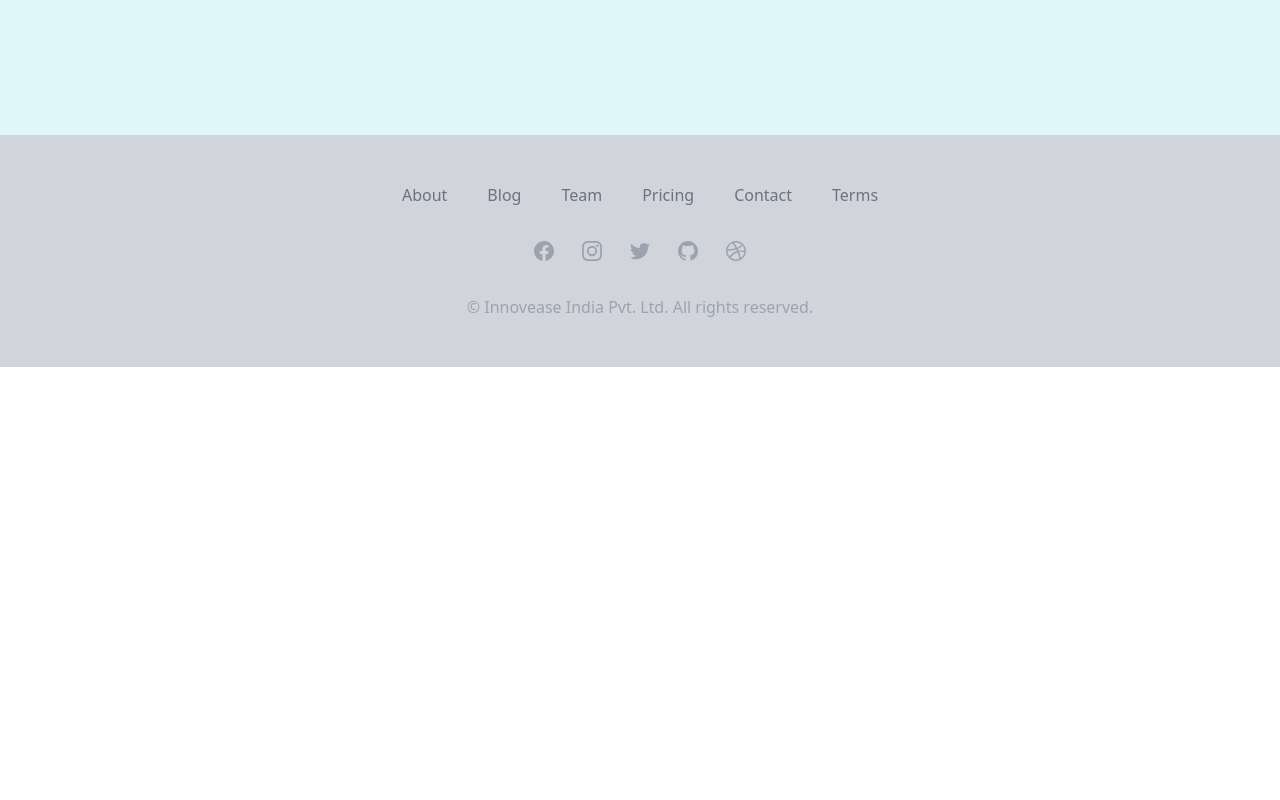
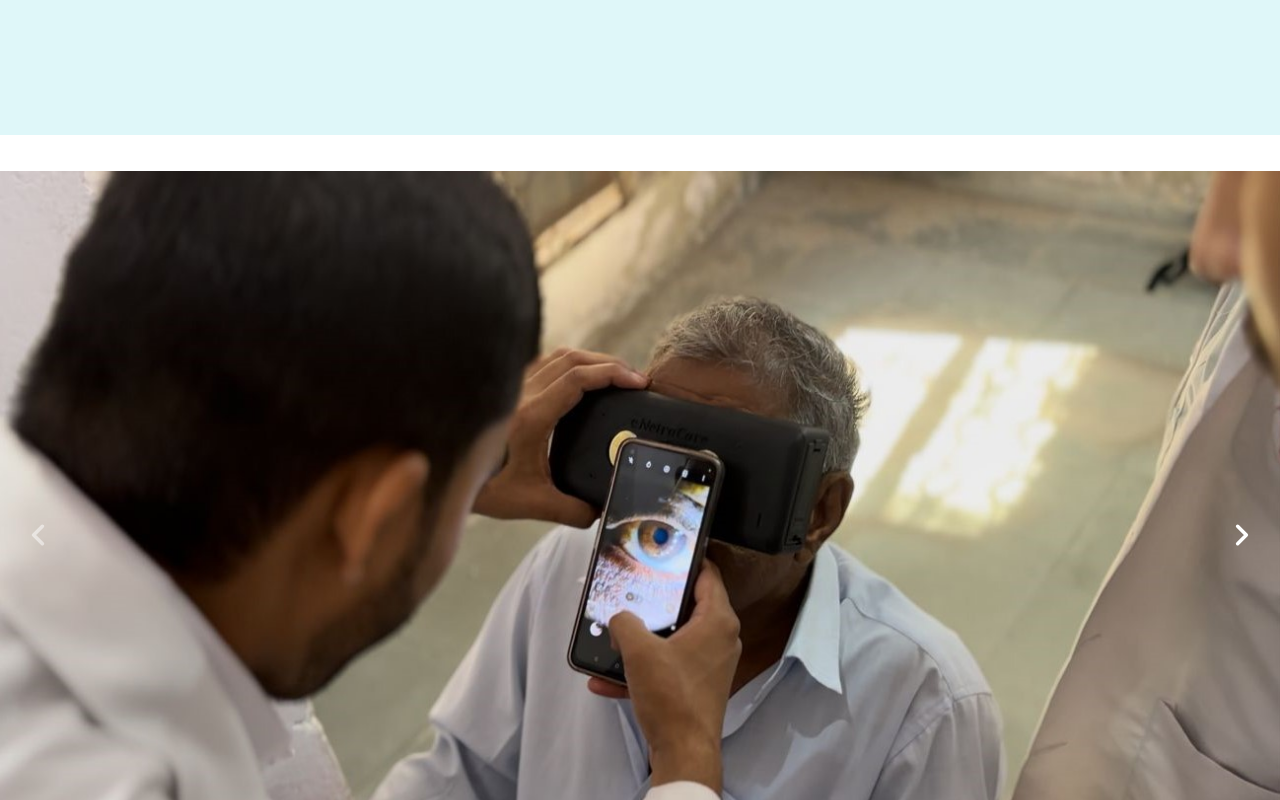
Before and after one commit to Crackstep/enetracare-vite, a React (Vite) app: page / in a window 1280 px wide. Shown: the part 680-1480 px from the top of the page. Before the commit the page ends 1047 px from the top, so only its background shows below. Built offline with nearby package versions, Linux system fonts and the light colour scheme.

Commit message:
added carousel to home page

```diff
--- a/src/components/Header/Header.jsx
+++ b/src/components/Header/Header.jsx
@@ -61,7 +61,7 @@ function Header() {
           <Link className='px-3' to='/about'>About</Link>
           <Link className='px-3' to='/services'>Services</Link>
           <Link className='px-3' to='/testimonials'>Cataract</Link>
-          <Link className='px-3' to='/resources'>Patient Resources</Link>
+          <Link className='px-3' to='/patient-resources'>Patient Resources</Link>
           <Link className='px-3' to='/testimonials'>Testimonials</Link>
           <Link className='px-3' to='/contact-us'>Contact Us</Link>
         </div>
--- a/src/components/Home/Carousel.jsx
+++ /dev/null
@@ -1,35 +0,0 @@
-import { Carousel } from "@material-tailwind/react";
-
-import image1 from './images/img-1.jpeg'
-import image2 from './images/img-2.jpeg'
-import image3 from './images/img-3.jpeg'
-import image4 from './images/img-4.jpeg'
-
-function CarouselDefault() {
-  return (
-    <Carousel className="rounded-xl">
-      <img
-        src={image1}
-        alt="image 1"
-        className="h-full w-full object-cover"
-      />
-      <img
-        src={image2}
-        alt="image 2"
-        className="h-full w-full object-cover"
-      />
-      <img
-        src={image3}
-        alt="image 3"
-        className="h-full w-full object-cover"
-      />
-      <img
-        src={image4}
-        alt="image 3"
-        className="h-full w-full object-cover"
-      />
-    </Carousel>
-  );
-}
-
-export default CarouselDefault
--- /dev/null
+++ b/src/components/Home/CarouselDefault.jsx
@@ -0,0 +1,28 @@
+import { Carousel } from "@material-tailwind/react";
+import IMAGES from './images/index'
+
+export function CarouselDefault() {
+  return (
+    <Carousel className=" flex items-center">
+      <img
+        src={IMAGES.image1}
+        alt="image 1"
+        className="max-h-[800px] w-full object-cover"
+      />
+      <img
+        src={IMAGES.image2}
+        className="max-h-[800px] w-full object-cover"
+      />
+      <img
+        src={IMAGES.image3}
+        alt="image 3"
+        className="max-h-[800px] w-full object-cover"
+      />
+      <img
+        src={IMAGES.image4}
+        alt="image 4"
+        className="max-h-[800px] w-full object-cover"
+      />
+    </Carousel>
+  );
+}
--- a/src/components/Home/Home.jsx
+++ b/src/components/Home/Home.jsx
@@ -1,9 +1,11 @@
 import React from 'react';
 // import Carousel from './Carousel';
 import eyeMask from './images/eye-mask.svg';
+import { CarouselDefault } from './CarouselDefault';
 
 function Home() {
   return (
+    <div className=''>
       <div className='h-screen -mt-20 bg-[#DFF7F9] flex flex-col-reverse px-[5%] lg:flex-row justify-center items-center'>
         {/* <Carousel /> */}
         <div className='text-center lg:text-left'>
@@ -16,6 +18,10 @@ function Home() {
           <img src={eyeMask} alt="eye-mask" className='w-auto' />
         </div>
       </div>
+        <div className="h-2/5 flex justify-center items-center">
+          <CarouselDefault />
+        </div>
+    </div>
   );
 }
 
--- a/tailwind.config.js
+++ b/tailwind.config.js
@@ -1,20 +1,31 @@
-/** @type {import('tailwindcss').Config} */
-// const withMT = require("@material-tailwind/react/utils/withMT");
+//  @type {import('tailwindcss').Config}
 
-// module.exports = withMT({
-//   content: [],
-//   theme: {
+
+// export default {
+//     content: [
+//       "./index.html",
+//       "./src/**/*.{vue,js,ts,jsx,tsx}",
+//       "path-to-your-node_modules/@material-tailwind/react/components/**/*.{js,ts,jsx,tsx}",
+//       "path-to-your-node_modules/@material-tailwind/react/theme/components/**/*.{js,ts,jsx,tsx}",
+//   ],  theme: {
 //     extend: {},
 //   },
 //   plugins: [],
-// });
-export default {
+
+// }
+
+
+const withMT = require("@material-tailwind/react/utils/withMT");
+
+module.exports = withMT({
   content: [
     "./index.html",
-    "./src/**/*.{js,ts,jsx,tsx}",
-  ],  theme: {
+    "./src/**/*.{vue,js,ts,jsx,tsx}",
+    "path-to-your-node_modules/@material-tailwind/react/components/**/*.{js,ts,jsx,tsx}",
+    "path-to-your-node_modules/@material-tailwind/react/theme/components/**/*.{js,ts,jsx,tsx}",
+  ],
+  theme: {
     extend: {},
   },
   plugins: [],
-
-}
+});
```
Lines whose indentation alone changed are shown as unchanged.
